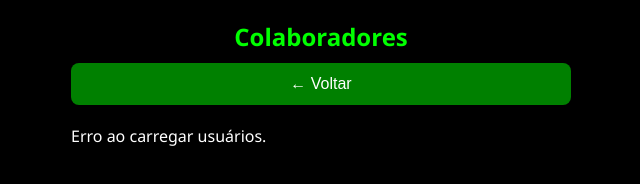
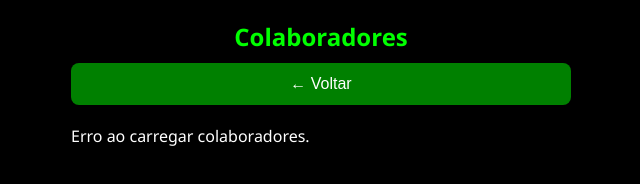
Before and after one commit to IWFD/qwen, a website: page frontend/users.html in a window 1280 px wide. Shown: the full height of the page, 319-959 px from the left. Drawn offline with Linux system fonts and the light colour scheme; no server answers.

Commit message:
ajuste e inserção da pagina de listagem de usuarios

```diff
--- a/frontend/users.html
+++ b/frontend/users.html
@@ -12,7 +12,7 @@
       <button onclick="goBack()">← Voltar</button>
     </div>
 
-    <div id="users-list">Carregando...</div>
+    <div id="users-list">Carregando colaboradores...</div>
   </div>
 
   <script src="../js/main.js"></script>
@@ -40,8 +40,8 @@
           }
         })
         .catch(err => {
-          document.getElementById('users-list').innerText = 'Erro ao carregar usuários.';
-          console.error(err);
+          console.error('Erro ao carregar usuários:', err);
+          document.getElementById('users-list').innerText = 'Erro ao carregar colaboradores.';
         });
     };
   </script>
```
Also changed, not shown: frontend/dashboard.html (+1 -0 lines).
